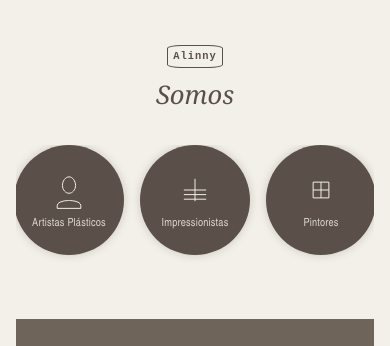
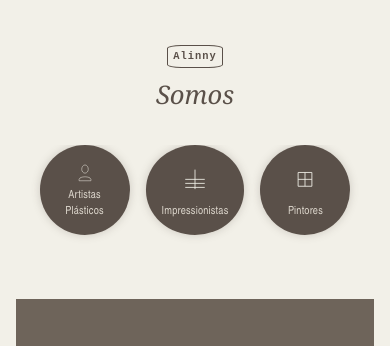
Before and after one commit to Nat-Productions/Alinny-site-mi-angas, a plain HTML site: page index.html in a window 390 px wide. Shown: the part 754-1100 px from the top of the page. Drawn offline with Linux system fonts and the light colour scheme.

Commit message:
correção5

```diff
--- a/style.css
+++ b/style.css
@@ -208,7 +208,7 @@
       background-color: #5a5049;
       color: #f2f0e8;
       border-radius: 50%;
-      width: 130px; /* Define a largura fixa */
+      width: 130px; /* Define a largura fixa para telas maiores */
       height: 130px; /* Define a altura fixa para garantir um círculo */
       padding: 1rem;
       display: flex;
@@ -466,10 +466,11 @@
       .cards-somos {
         gap: 1rem;
       }
-      /* .card-somos {
+      .card-somos {
         flex: 0 0 90px;
-        height: 90px; Mantém a proporção de círculo */
+        height: 90px; /* Mantém a proporção de círculo em telas muito pequenas */
       }
+
       /* Reduz ainda mais o selo "Alinny" em telas muito pequenas */
       .alinny-mark {
         font-size: 0.55rem;
```
